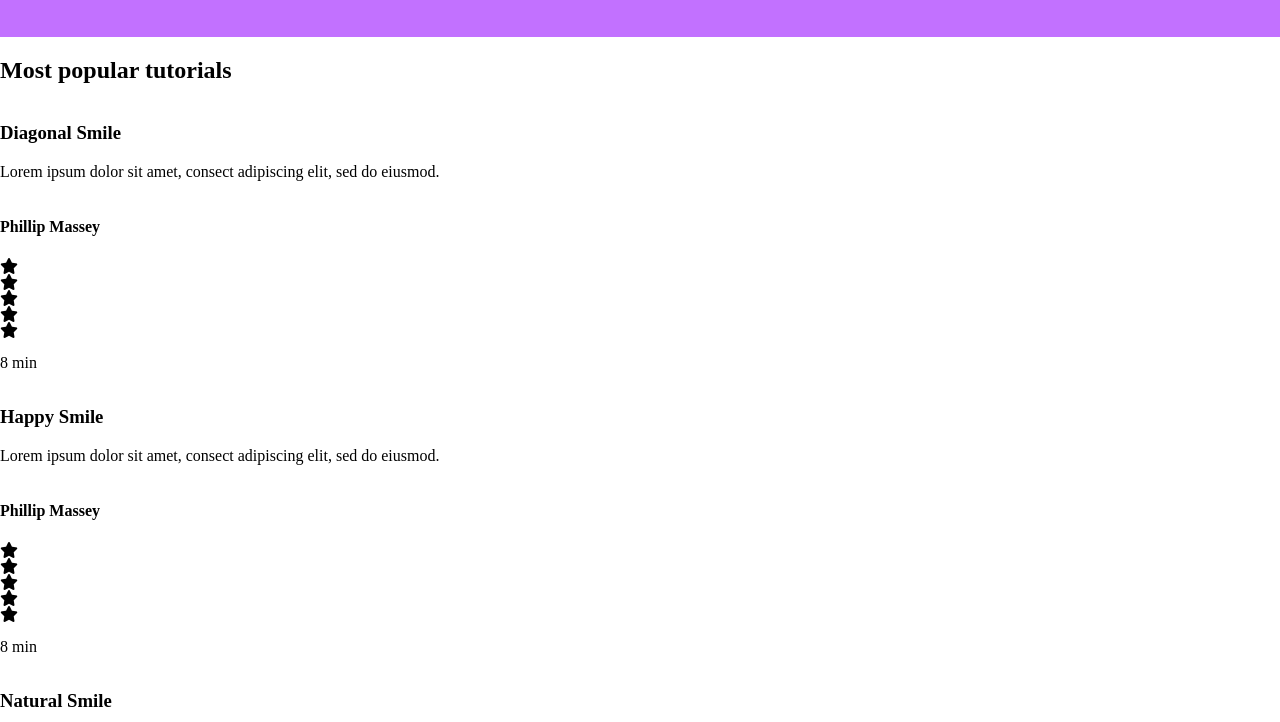
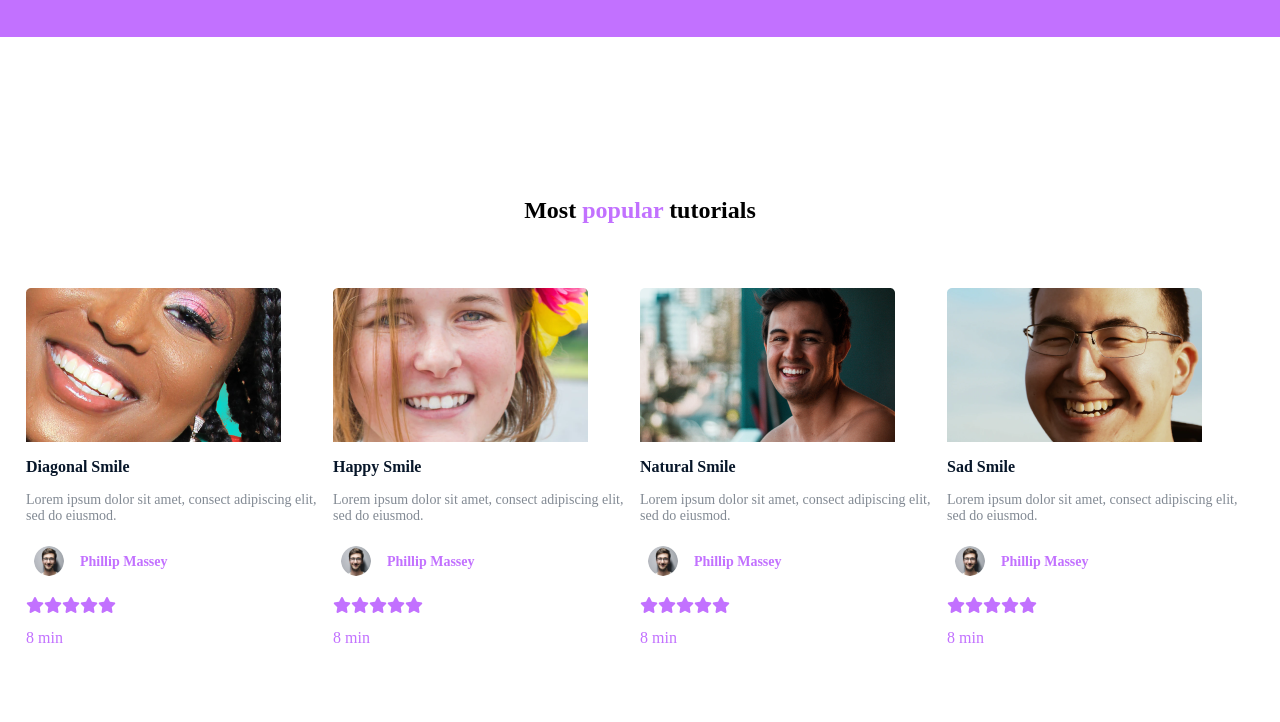
Before and after one commit to AbdelhamedTarek/alx_html_css, a plain HTML site: page css_advanced/index.html in a window 1280 px wide. Shown: the part 1058-1780 px from the top of the page. Drawn offline with Linux system fonts and the light colour scheme.

Commit message:
tutorials finished

```diff
--- a/css_advanced/index.html
+++ b/css_advanced/index.html
@@ -5,6 +5,7 @@
       name="viewport"
       content="width=device-width, initial-scale=1.0"
     />
+    <link rel="stylesheet" href="https://cdnjs.cloudflare.com/ajax/libs/font-awesome/6.6.0/css/all.min.css" integrity="sha512-Kc323vGBEqzTmouAECnVceyQqyqdsSiqLQISBL29aUW4U/M7pSPA/gEUZQqv1cwx4OnYxTxve5UMg5GT6L4JJg==" crossorigin="anonymous" referrerpolicy="no-referrer" />
     <script
       src="https://kit.fontawesome.com/4a2b055604.js"
       crossorigin="anonymous"
@@ -91,7 +92,7 @@
           </div>
         </div>
       </section>
-  </div>
+       </div>
       <section class="second_section">
         <div class="img_wrapper">
           <img
@@ -110,110 +111,117 @@
         </div>
       </section>
       <section class="tutorials">
-        <h2>Most popular tutorials</h2>
-        <div>
+        <h2>Most <span class="change-color">popular</span> tutorials</h2>
+        <div class="tutorials_container">
+          <div>
           <img
-            src="./images/Bitmap (1).png"
+            src="./img/9.png"
             alt=""
           />
           <h3>Diagonal Smile</h3>
-          <p>
+          <p class="paragraph">
             Lorem ipsum dolor sit amet, consect adipiscing
             elit, sed do eiusmod.
           </p>
-          <div>
+          <div class="person_data">
             <img
-              src="./images/1 (3).png"
+              src="./img/1.png"
               alt=""
+              class="tutorials_img"
             />
             <h4>Phillip Massey</h4>
           </div>
-          <div>
+          <div class="icon_container">
             <div><i class="fa-solid fa-star"></i></div>
             <div><i class="fa-solid fa-star"></i></div>
             <div><i class="fa-solid fa-star"></i></div>
             <div><i class="fa-solid fa-star"></i></div>
             <div><i class="fa-solid fa-star"></i></div>
           </div>
-          <p>8 min</p>
+          <p class="time_paragraph">8 min</p>
+
         </div>
         <div>
           <img
-            src="./images/Bitmap (4).png"
+            src="./img/7.png"
             alt=""
           />
           <h3>Happy Smile</h3>
-          <p>
+          <p class="paragraph">
             Lorem ipsum dolor sit amet, consect adipiscing
             elit, sed do eiusmod.
           </p>
-          <div>
+          <div class= "person_data">
             <img
-              src="./images/1 (3).png"
+              src="./img/1.png"
               alt=""
+              class="tutorials_img"
             />
             <h4>Phillip Massey</h4>
           </div>
-          <div>
+          <div class="icon_container">
             <div><i class="fa-solid fa-star"></i></div>
             <div><i class="fa-solid fa-star"></i></div>
             <div><i class="fa-solid fa-star"></i></div>
             <div><i class="fa-solid fa-star"></i></div>
             <div><i class="fa-solid fa-star"></i></div>
           </div>
-          <p>8 min</p>
+          <p class="time_paragraph">8 min</p>
         </div>
         <div>
           <img
-            src="./images/Bitmap (3).png"
+            src="./img/8.png"
             alt=""
           />
           <h3>Natural Smile</h3>
-          <p>
+          <p class="paragraph">
             Lorem ipsum dolor sit amet, consect adipiscing
             elit, sed do eiusmod.
           </p>
-          <div>
+          <div class= "person_data">
             <img
-              src="./images/1 (3).png"
+              src="./img/1.png"
               alt=""
+              class="tutorials_img"
             />
             <h4>Phillip Massey</h4>
           </div>
-          <div>
+          <div class="icon_container">
             <div><i class="fa-solid fa-star"></i></div>
             <div><i class="fa-solid fa-star"></i></div>
             <div><i class="fa-solid fa-star"></i></div>
             <div><i class="fa-solid fa-star"></i></div>
             <div><i class="fa-solid fa-star"></i></div>
           </div>
-          <p>8 min</p>
+          <p class="time_paragraph">8 min</p>
         </div>
         <div>
           <img
-            src="./images/Bitmap (2).png"
+            src="./img/6.png"
             alt=""
           />
           <h3>Sad Smile</h3>
-          <p>
+          <p class="paragraph">
             Lorem ipsum dolor sit amet, consect adipiscing
             elit, sed do eiusmod.
           </p>
-          <div>
+          <div class= "person_data">
             <img
-              src="./images/1 (3).png"
+              src="./img/1.png"
               alt=""
+              class="tutorials_img"
             />
             <h4>Phillip Massey</h4>
           </div>
-          <div>
+          <div class="icon_container">
             <div><i class="fa-solid fa-star"></i></div>
             <div><i class="fa-solid fa-star"></i></div>
             <div><i class="fa-solid fa-star"></i></div>
             <div><i class="fa-solid fa-star"></i></div>
             <div><i class="fa-solid fa-star"></i></div>
           </div>
-          <p>8 min</p>
+          <p class="time_paragraph">8 min</p>
+        </div>
         </div>
       </section>
       <section>
--- a/css_advanced/styles.css
+++ b/css_advanced/styles.css
@@ -173,3 +173,68 @@ header nav ul {
 }
 
 /* tutorials styles */
+
+.tutorials {
+  width: 1228px;
+  height: 450px;
+  margin: 10rem auto;
+}
+
+.tutorials h2 {
+  text-align: center;
+  margin: 4rem;
+}
+
+.tutorials_container {
+  display: flex;
+  flex-direction: row;
+  justify-content: space-between;
+  align-items: center;
+}
+
+.tutorials h3 {
+  font-size: 16px;
+  font-weight: bold;
+  color: #071629;
+}
+.tutorials h4 {
+  font-size: 14px;
+  font-weight: semi-bold;
+  color: #c271ff;
+}
+
+i {
+  color: #c271ff;
+}
+
+.paragraph {
+  font-size: 14px;
+  color: #071629;
+  opacity: 50%;
+}
+
+.icon_container {
+  display: flex;
+}
+
+.tutorials_img {
+  width: 30px;
+  height: 30px;
+  border-radius: 50%;
+}
+
+.person_data {
+  position: relative;
+  display: flex;
+  padding: 0.5rem;
+}
+
+.person_data h4 {
+  margin-left: 1rem;
+  margin-top: 0.5rem;
+}
+
+.time_paragraph {
+  position: absolute;
+  color: #c271ff;
+}
```
